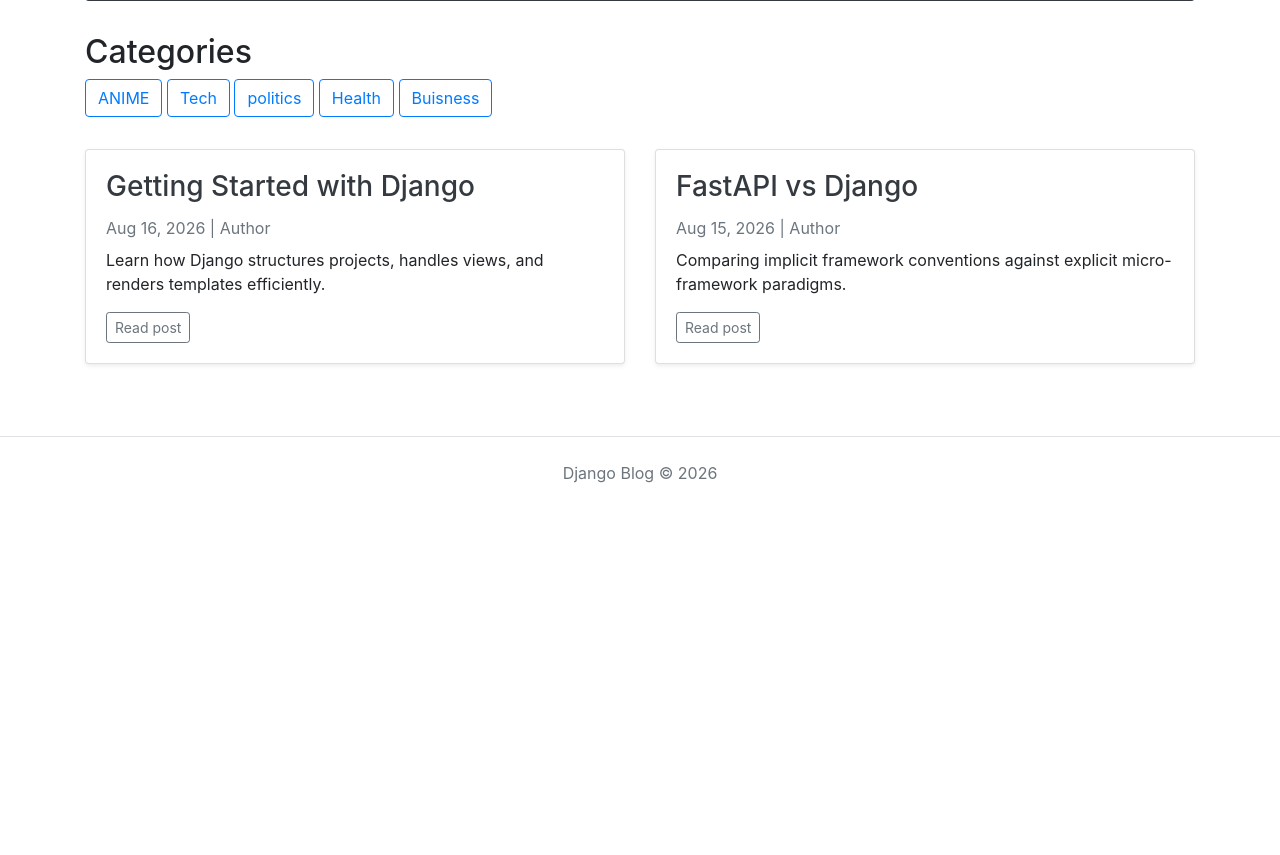
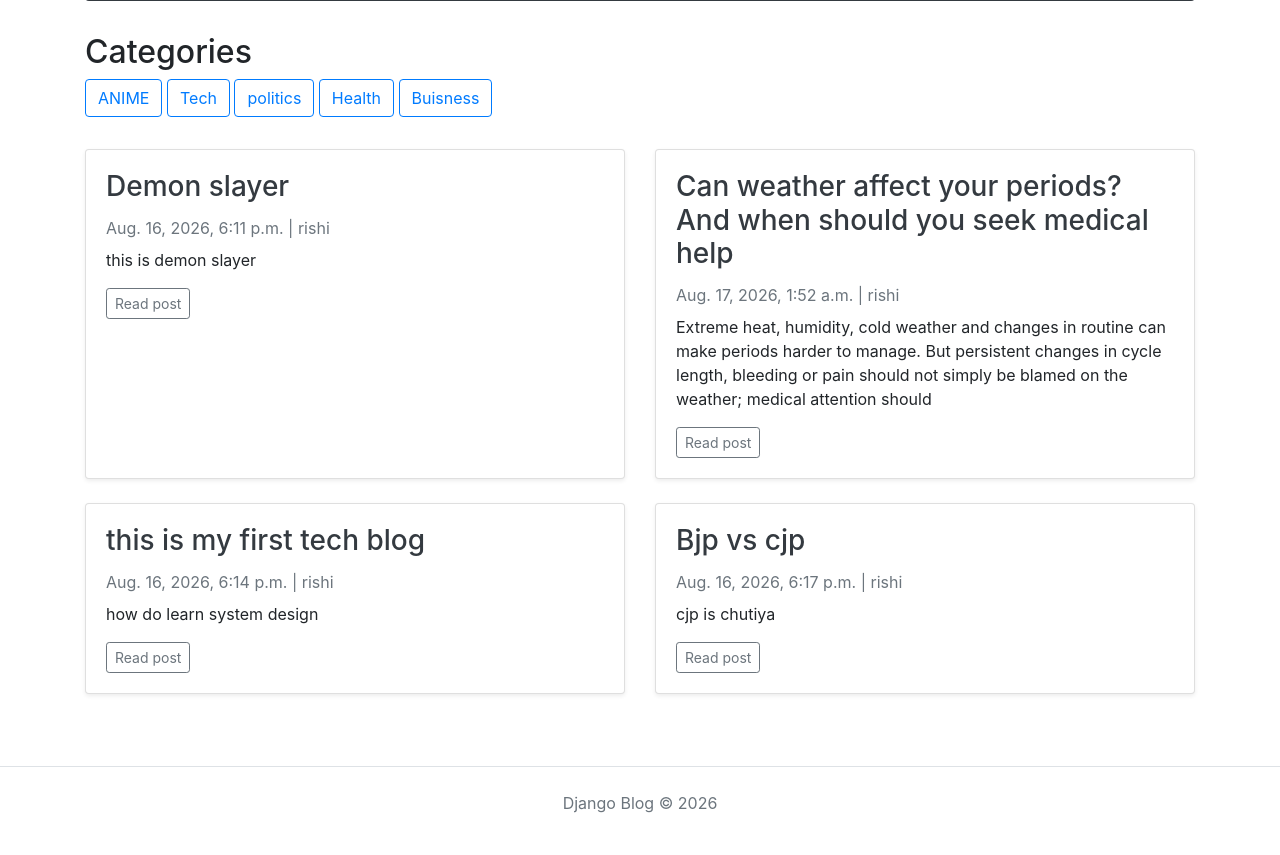
Before and after one commit to Raktabhbhattacharjee/blog-application, a Django app: page / in a window 1280 px wide. Shown: the part 337-1192 px from the top of the page. Before the commit the page ends 820 px from the top, so only its background shows below. Run offline with Django 5.2, Linux system fonts and the light colour scheme; data comes from the database, SQL or seed files in the repository; both versions use the stored data as it was after the commit.

Commit message:
feat: display published blog posts on homepage

```diff
--- a/blog_main/views.py
+++ b/blog_main/views.py
@@ -1,14 +1,31 @@
-# blog_main/views.py
 from django.shortcuts import render
-from blogs.models import Category
+from blogs.models import Category, Blog
+
+
 def home(request):
     """
     Renders the blog homepage.
-    FastAPI comparison: Equivalent to a path function returning HTMLResponse via Jinja2.
     """
-    # fetcting the categories from the database
-    categories =Category.objects.all()
-    context={
-        'categories':categories
+
+    # Fetch featured and published blog posts
+    featured_posts = Blog.objects.filter(
+        is_featured=True,
+        status="Published"
+    )
+
+    # Fetch all categories
+    categories = Category.objects.all()
+
+    # Fetch non-featured and published blog posts
+    posts = Blog.objects.filter(
+        is_featured=False,
+        status="Published"
+    )
+
+    context = {
+        "categories": categories,
+        "featured_posts": featured_posts,
+        "posts": posts,
     }
-    return render(request, 'blog/home.html',context)
+
+    return render(request, "blog/home.html", context)
--- a/templates/blog/home.html
+++ b/templates/blog/home.html
@@ -3,6 +3,7 @@
 {% block title %}Home - Django Blog{% endblock %}
 
 {% block content %}
+
 <div class="jumbotron p-4 p-md-5 text-white rounded bg-dark">
     <div class="col-md-8 px-0">
         <h1 class="display-4 font-italic">Featured Blog Post</h1>
@@ -25,40 +26,68 @@
 </div>
 
 
+<!-- Featured Posts -->
 <div class="row mb-2">
 
-    <!-- Dummy Post Card 1 -->
+    {% for post in featured_posts %}
+
         <div class="col-md-6 mb-4">
             <div class="card h-100 shadow-sm">
                 <div class="card-body">
+
                     <h3 class="card-title">
-                    <a href="#" class="text-dark">Getting Started with Django</a>
+                        <a href="#" class="text-dark">
+                            {{ post.title }}
+                        </a>
                     </h3>
-                <div class="text-muted mb-2">Aug 16, 2026 | Author</div>
+
+                    <div class="text-muted mb-2">
+                        {{ post.created_at }} | {{ post.author }}
+                    </div>
+
                     <p class="card-text">
-                    Learn how Django structures projects, handles views, and renders templates efficiently.
+                        {{ post.short_description }}
                     </p>
-                <a href="#" class="btn btn-sm btn-outline-secondary">Read post</a>
+
+                    <a href="#" class="btn btn-sm btn-outline-secondary">
+                        Read post
+                    </a>
+
                 </div>
             </div>
         </div>
 
-    <!-- Dummy Post Card 2 -->
+    {% endfor %}
+    {% for post in posts %}
+
     <div class="col-md-6 mb-4">
         <div class="card h-100 shadow-sm">
             <div class="card-body">
+
                 <h3 class="card-title">
-                    <a href="#" class="text-dark">FastAPI vs Django</a>
+                    <a href="#" class="text-dark">
+                        {{ post.title }}
+                    </a>
                 </h3>
-                <div class="text-muted mb-2">Aug 15, 2026 | Author</div>
+
+                <div class="text-muted mb-2">
+                    {{ post.created_at }} | {{ post.author }}
+                </div>
+
                 <p class="card-text">
-                    Comparing implicit framework conventions against explicit micro-framework paradigms.
+                    {{ post.short_description }}
                 </p>
-                <a href="#" class="btn btn-sm btn-outline-secondary">Read post</a>
+
+                <a href="#" class="btn btn-sm btn-outline-secondary">
+                    Read post
+                </a>
+
             </div>
         </div>
     </div>
 
+{% endfor %}
+
 </div>
 
 {% endblock %}
```
Also changed, not shown: blogs/models.py (line endings or trailing spaces), db.sqlite3. Lines whose indentation alone changed are shown as unchanged.
